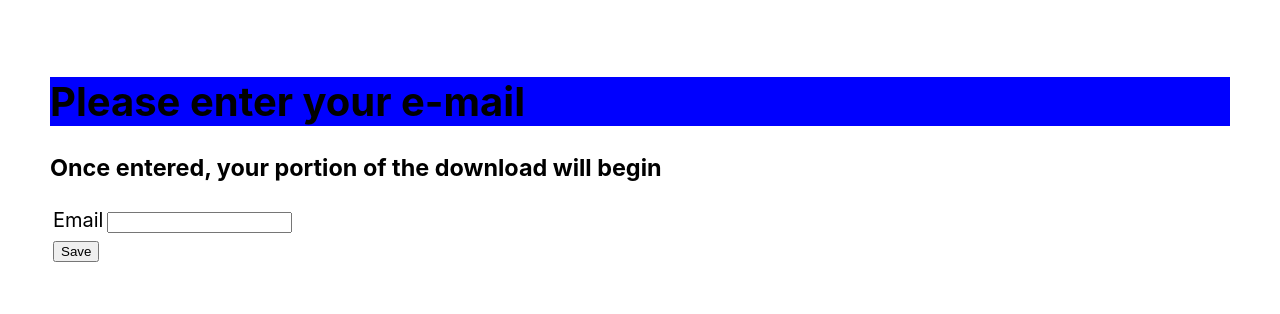
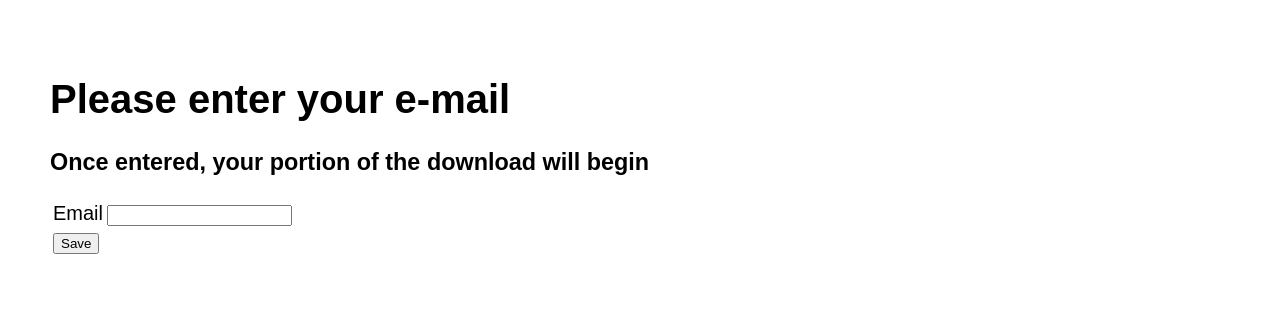
Before and after one commit to juliamoses/teamup-server, a Node server app: page / in a window 1280 px wide. Shown: the top 314 px of the page. Run offline with Node 20, Linux system fonts and the light colour scheme; some libraries are stand-ins or nearby versions.

Commit message:
raleway font added

```diff
--- a/public/styles/files_form.css
+++ b/public/styles/files_form.css
@@ -2,18 +2,12 @@
 
 body {
   margin: 0;
-  font-family: -apple-system, BlinkMacSystemFont, "Segoe UI", "Roboto", "Oxygen",
-    "Ubuntu", "Cantarell", "Fira Sans", "Droid Sans", "Helvetica Neue",
-    sans-serif;
-  -webkit-font-smoothing: antialiased;
-  -moz-osx-font-smoothing: grayscale;
+  font-family: 'Raleway', sans-serif;
+  font-size:20px;
+  padding:50px;"
 }
 
-code {
-  font-family: source-code-pro, Menlo, Monaco, Consolas, "Courier New",
-    monospace;
-}
 
 h1.title {
-	background-color: blue;
+
 }
--- a/views/files_form.ejs
+++ b/views/files_form.ejs
@@ -1,6 +1,6 @@
 <%- include('partials/_header'); %>
 
-<body style="font-size:20px; padding:50px;">
+<body>
   <h1 class="title"> Please enter your e-mail </h1>
   <h3> Once entered, your portion of the download will begin</h3>
    <form action="/" method="POST">
--- a/views/partials/_header.ejs
+++ b/views/partials/_header.ejs
@@ -1,13 +1,10 @@
 <!DOCTYPE html>
 <html lang="en">
 <head>
-  <meta charset="utf-8">
-  <meta name="viewport" content="width=device-width, initial-scale=1, shrink-to-fit=no">
+	<meta charset="utf-8">
+	<meta name="viewport" content="width=device-width, initial-scale=1, shrink-to-fit=no">
 
-  <link href="https://fonts.googleapis.com/css?family=Raleway&display=swap" rel="stylesheet">
-
-
-  <link rel="stylesheet" type="text/css" href="/styles/files_form.css">
-
+	<link href="https://fonts.googleapis.com/css?family=DM+Serif+Display&display=swap" rel="stylesheet">
+	<link rel="stylesheet" type="text/css" href="/styles/files_form.css">
 </head>
 </html>
```
